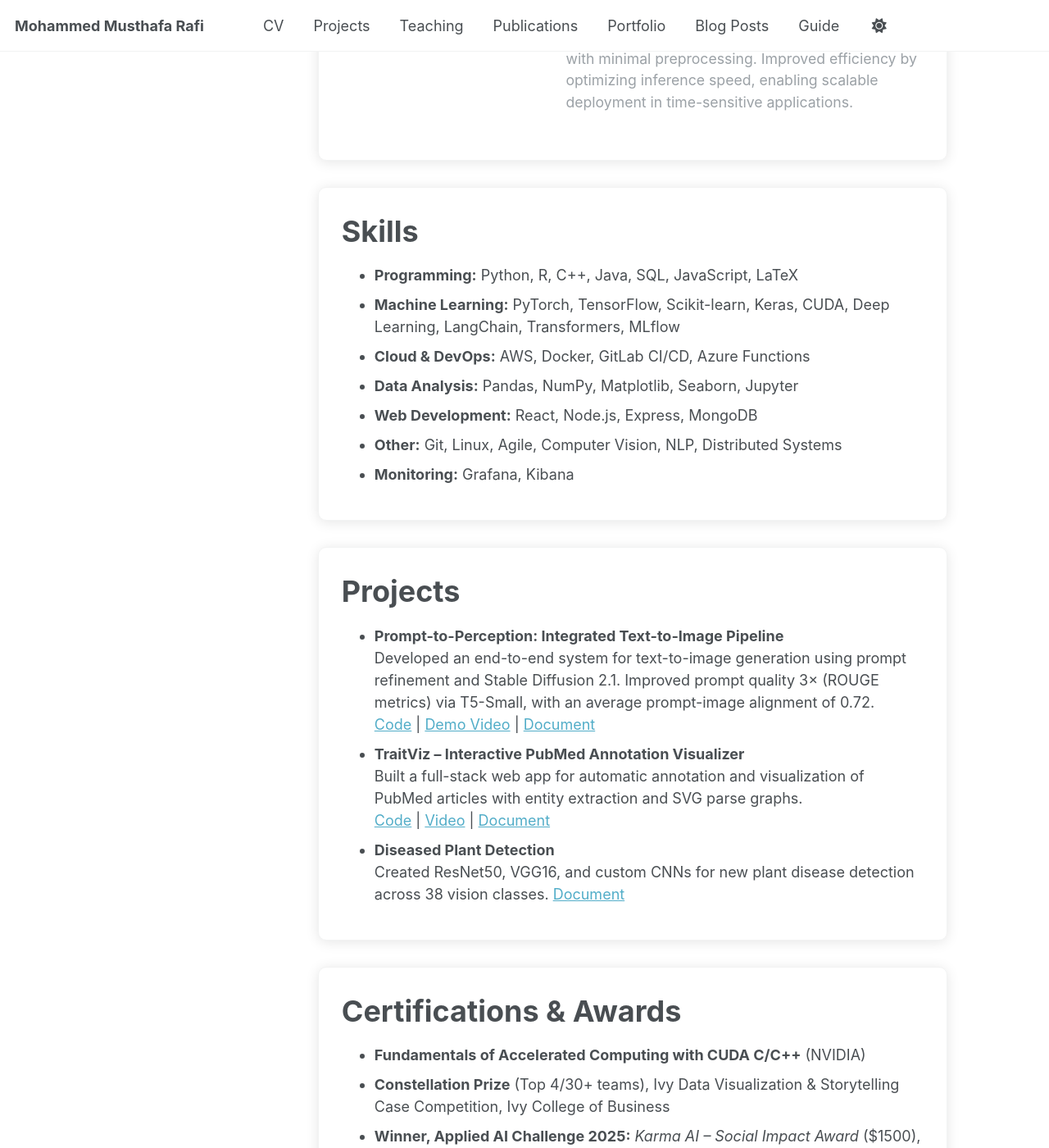
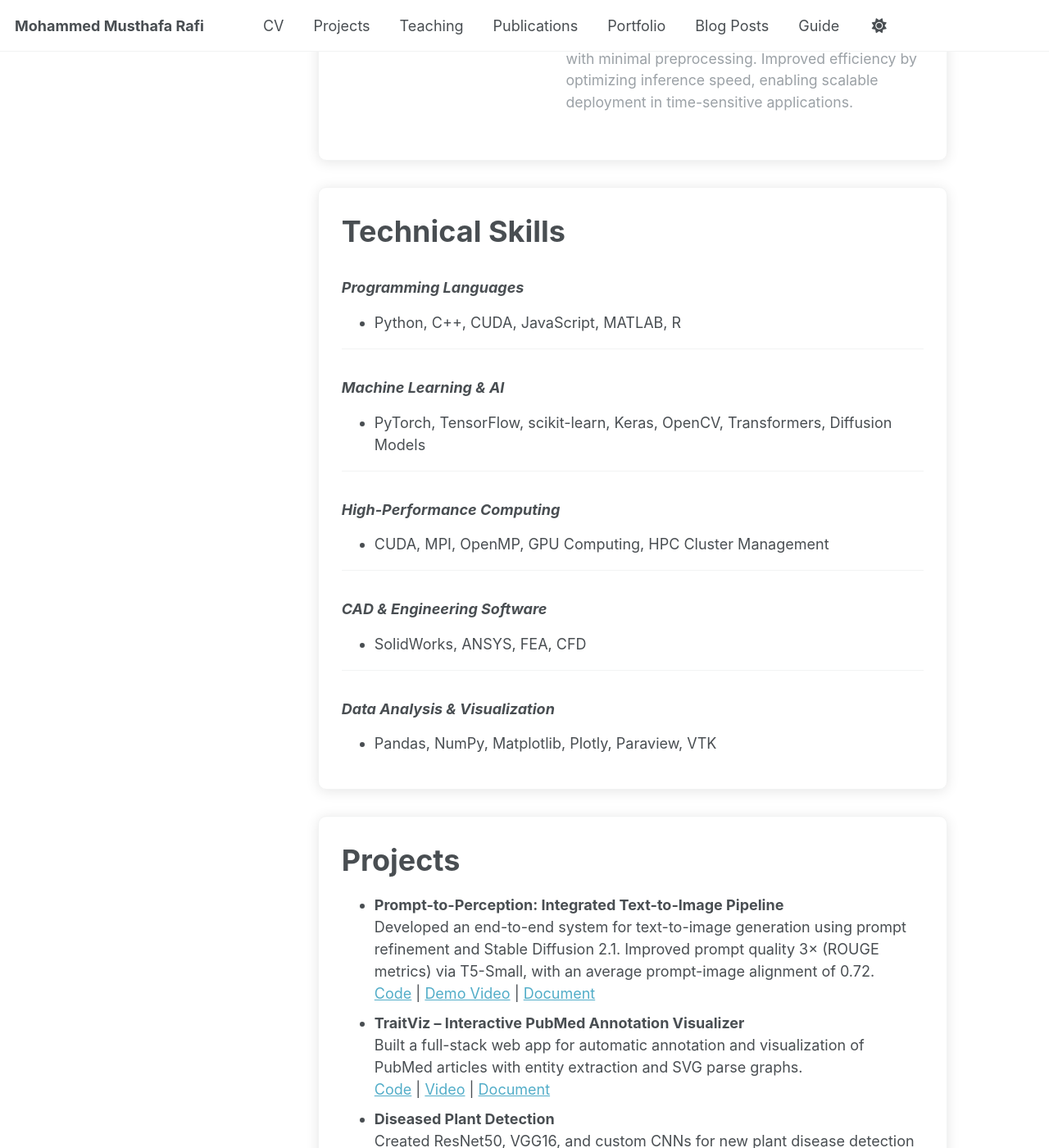
Before and after one commit to itsMustafamr/itsmustafamr.github.io, a Jekyll site: the page built from _pages/cv.md, in a window 1280 px wide and 1400 px high, scrolled down 2233 px. Shown: the whole window at 82% size. Built offline with Jekyll 4.4.1, drawn with Linux system fonts in a browser that asks for light colours.

Commit message:
made changes in the home page

```diff
--- a/_pages/cv.md
+++ b/_pages/cv.md
@@ -110,19 +110,43 @@ redirect_from:
       </div>
     </div>
   </div>
-
-  <div class="cv-section-card">
-    <h2>Skills</h2>
+<div class="cv-section-card">
+  <h2>Technical Skills</h2>
+  <div class="cv-skills-category">
+    <h3><em>Programming Languages</em></h3>
     <ul>
-      <li><strong>Programming:</strong> Python, R, C++, Java, SQL, JavaScript, LaTeX</li>
-      <li><strong>Machine Learning:</strong> PyTorch, TensorFlow, Scikit-learn, Keras, CUDA, Deep Learning, LangChain, Transformers, MLflow</li>
-      <li><strong>Cloud & DevOps:</strong> AWS, Docker, GitLab CI/CD, Azure Functions</li>
-      <li><strong>Data Analysis:</strong> Pandas, NumPy, Matplotlib, Seaborn, Jupyter</li>
-      <li><strong>Web Development:</strong> React, Node.js, Express, MongoDB</li>
-      <li><strong>Other:</strong> Git, Linux, Agile, Computer Vision, NLP, Distributed Systems</li>
-      <li><strong>Monitoring:</strong> Grafana, Kibana</li>
+      <li>Python, C++, CUDA, JavaScript, MATLAB, R</li>
     </ul>
   </div>
+  <hr>
+  <div class="cv-skills-category">
+    <h3><em>Machine Learning & AI</em></h3>
+    <ul>
+      <li>PyTorch, TensorFlow, scikit-learn, Keras, OpenCV, Transformers, Diffusion Models</li>
+    </ul>
+  </div>
+  <hr>
+  <div class="cv-skills-category">
+    <h3><em>High-Performance Computing</em></h3>
+    <ul>
+      <li>CUDA, MPI, OpenMP, GPU Computing, HPC Cluster Management</li>
+    </ul>
+  </div>
+  <hr>
+  <div class="cv-skills-category">
+    <h3><em>CAD & Engineering Software</em></h3>
+    <ul>
+      <li>SolidWorks, ANSYS, FEA, CFD</li>
+    </ul>
+  </div>
+  <hr>
+  <div class="cv-skills-category">
+    <h3><em>Data Analysis & Visualization</em></h3>
+    <ul>
+      <li>Pandas, NumPy, Matplotlib, Plotly, Paraview, VTK</li>
+    </ul>
+  </div>
+</div>
 
   <div class="cv-section-card">
     <h2>Projects</h2>
```
Also changed, not shown: _pages/about.md (+4 -3 lines).
